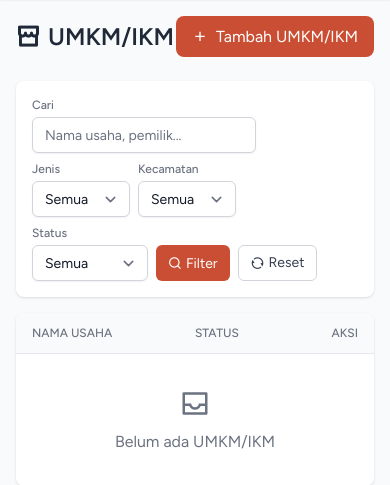
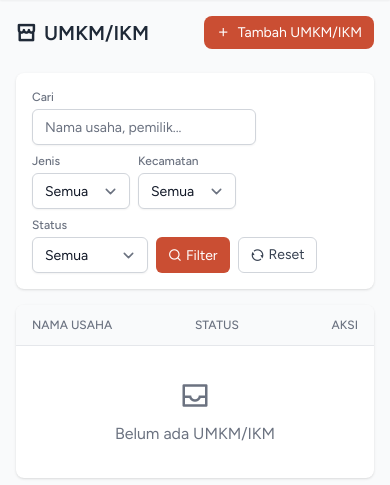
Before and after one commit to edipurwanto1988/pu-pr, a Laravel app: page /admin/umkm in a window 390 px wide. Shown: the part 73-558 px from the top of the page. Run offline with Laravel 12, Linux system fonts and the light colour scheme; a user stored in the database is signed in; data comes from the database, SQL or seed files in the repository; data that the repository does not hold is empty; style sheets or scripts are compiled from the project's sources; some libraries are stand-ins or nearby versions.

Commit message:
fix: shrink admin page header buttons on mobile

```diff
--- a/resources/views/admin/products/index.blade.php
+++ b/resources/views/admin/products/index.blade.php
@@ -1,9 +1,9 @@
 @extends('layouts.admin')
 
 @section('content')
-<div class="mb-6 flex justify-between items-center">
-    <h1 class="text-2xl font-semibold text-gray-800"><i class="ri-product-hunt-line mr-2"></i>Produk & Jasa</h1>
-    <a href="{{ route('admin.products.create') }}" class="px-4 py-2 bg-[#ca4e33] text-white rounded-lg hover:bg-[#b8432b]">
+<div class="mb-6 flex justify-between items-center gap-3">
+    <h1 class="text-xl sm:text-2xl font-semibold text-gray-800"><i class="ri-product-hunt-line mr-2"></i>Produk & Jasa</h1>
+    <a href="{{ route('admin.products.create') }}" class="shrink-0 px-3 py-1.5 text-sm sm:px-4 sm:py-2 sm:text-base bg-[#ca4e33] text-white rounded-lg hover:bg-[#b8432b]">
         <i class="ri-add-line mr-1"></i> Tambah
     </a>
 </div>
--- a/resources/views/admin/umkm/index.blade.php
+++ b/resources/views/admin/umkm/index.blade.php
@@ -1,8 +1,8 @@
 @extends('layouts.admin')
 
 @section('content')
-<div class="mb-6 flex justify-between items-center">
-    <h1 class="text-2xl font-semibold text-gray-800"><i class="ri-store-line mr-2"></i>UMKM/IKM</h1>
+<div class="mb-6 flex justify-between items-center gap-3">
+    <h1 class="text-xl sm:text-2xl font-semibold text-gray-800"><i class="ri-store-line mr-2"></i>UMKM/IKM</h1>
     @php $canCreate = true; @endphp
     @if(auth()->user()->hasRole('umkm-ikm'))
         @php $umkmCount = \App\Models\UmkmProfile::where('user_id', auth()->id())->count(); @endphp
@@ -11,7 +11,7 @@
         @endif
     @endif
     @if($canCreate)
-    <a href="{{ route('admin.umkm.create') }}" class="px-4 py-2 bg-[#ca4e33] text-white rounded-lg hover:bg-[#b8432b]">
+    <a href="{{ route('admin.umkm.create') }}" class="shrink-0 px-3 py-1.5 text-sm sm:px-4 sm:py-2 sm:text-base bg-[#ca4e33] text-white rounded-lg hover:bg-[#b8432b]">
         <i class="ri-add-line mr-1"></i> Tambah UMKM/IKM
     </a>
     @endif
```
